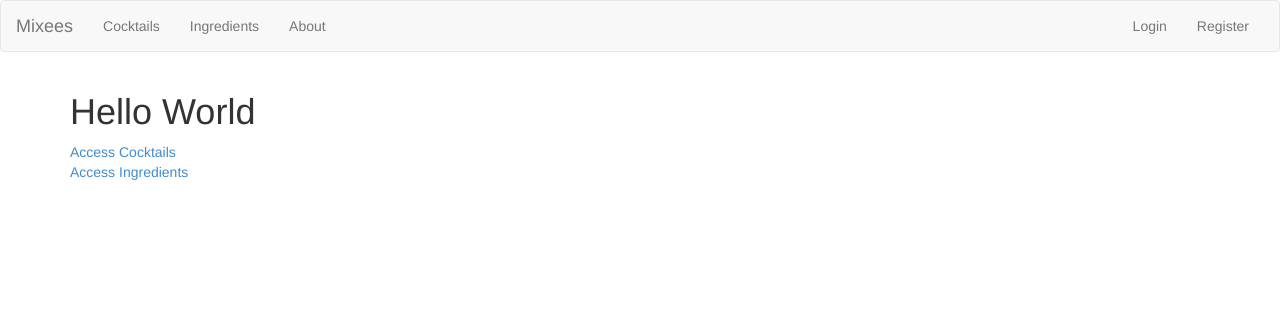
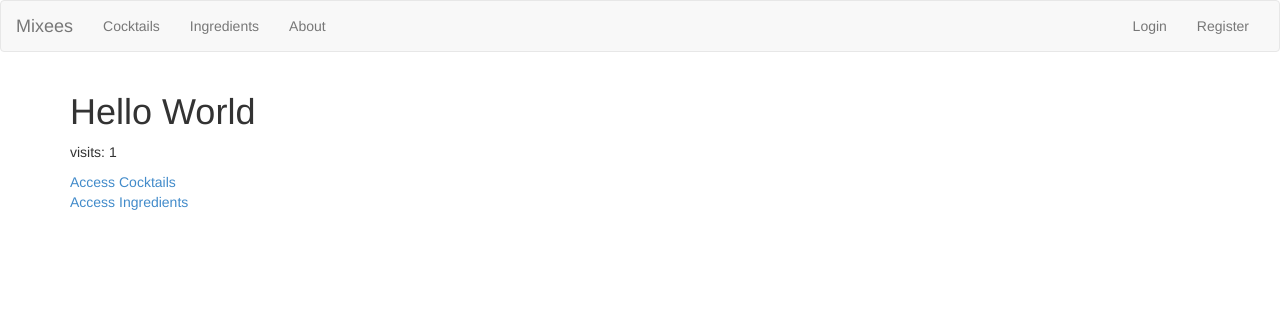
Before and after one commit to Carlosedo/mixees, a Django app: page / in a window 1280 px wide. Shown: the top 312 px of the page. Run offline with Django 3.2, Linux system fonts and the light colour scheme; some libraries are stand-ins or nearby versions.

Commit message:
added session visits storage

```diff
--- a/apps/home/urls.py
+++ b/apps/home/urls.py
@@ -1,6 +1,8 @@
 from django.conf.urls import patterns, url
 
+from .views import IndexView, AboutView
+
 urlpatterns = patterns('',
-    url(r'^$', 'apps.home.views.index', name='homepage'),
-    url(r'^about/$', 'apps.home.views.about'),
+    url(r'^$', IndexView.as_view(), name='homepage'),
+    url(r'^about/$', AboutView.as_view(), name='about'),
 )
--- a/apps/home/views.py
+++ b/apps/home/views.py
@@ -1,10 +1,39 @@
-from django.shortcuts import render
-from django.template import RequestContext
-from django.http import HttpResponse
+from datetime import datetime
+
+from django.views.generic import TemplateView
+
+class IndexView(TemplateView):
+    template_name = "home/index.html"
+
+    def get_context_data(self, **kwargs):
+        context = super(IndexView, self).get_context_data(**kwargs)
+
+        visits = self._get_visits()
+        context['visits'] = visits
+
+        return context
+
+    def _get_visits(self):
+        visits = self.request.session.get('visits', 1)
+        last_visit = self.request.session.get('last_visit')
+        reset_last_visit_time = False
+
+        if last_visit:
+            last_visit_time = datetime.strptime(last_visit[:-7], "%Y-%m-%d %H:%M:%S")
+
+            if (datetime.now() - last_visit_time).seconds > 5:
+                visits += 1
+                reset_last_visit_time = True
+        else:
+            reset_last_visit_time = True
+
+        if reset_last_visit_time:
+            self.request.session['last_visit'] = str(datetime.now())
+            self.request.session['visits'] = visits
+
+        return visits
 
 
-def index(request):
-    return render(request, 'home/index.html')
 
-def about(request):
-    return render(request, 'home/about.html')
+class AboutView(TemplateView):
+    template_name = "home/about.html"
--- a/templates/base.html
+++ b/templates/base.html
@@ -9,13 +9,13 @@
 		<nav class="navbar navbar-default">
             <div class="container-fluid">
                 <div class="navbar-header">
-                    <a class="navbar-brand" href="{% url 'apps.home.views.index' %}">Mixees</a>
+                    <a class="navbar-brand" href="{% url 'homepage' %}">Mixees</a>
                 </div>
         		<div class="collapse navbar-collapse">
             		<ul class="nav navbar-nav">
             			<li><a href="{% url 'cocktail_list' %}">Cocktails</a></li>
                         <li><a href="{% url 'ingredient_list' %}">Ingredients</a></li>
-            			<li><a href="/about">About</a></li>
+            			<li><a href="{% url 'about' %}">About</a></li>
                     </ul>
                     <ul class="nav navbar-nav navbar-right">
                         {% if user.is_authenticated %}
--- a/templates/cocktails/_cocktail_search.html
+++ b/templates/cocktails/_cocktail_search.html
@@ -1,5 +1,3 @@
-
-
 <form class="form-inline" action="{% url 'cocktail_list' %}" method="GET">
 	<input type="text" class="form-control" name="q">
 	<button class="btn btn-info" type="submit">Search</button>
--- a/templates/home/index.html
+++ b/templates/home/index.html
@@ -4,6 +4,7 @@
 
 {% block content %}
 	<h1>Hello World</h1>
+    <p> visits: {{ visits }}</p>
 
 	<a href="{% url 'cocktail_list' %}">Access Cocktails</a>
 	<br>
```
